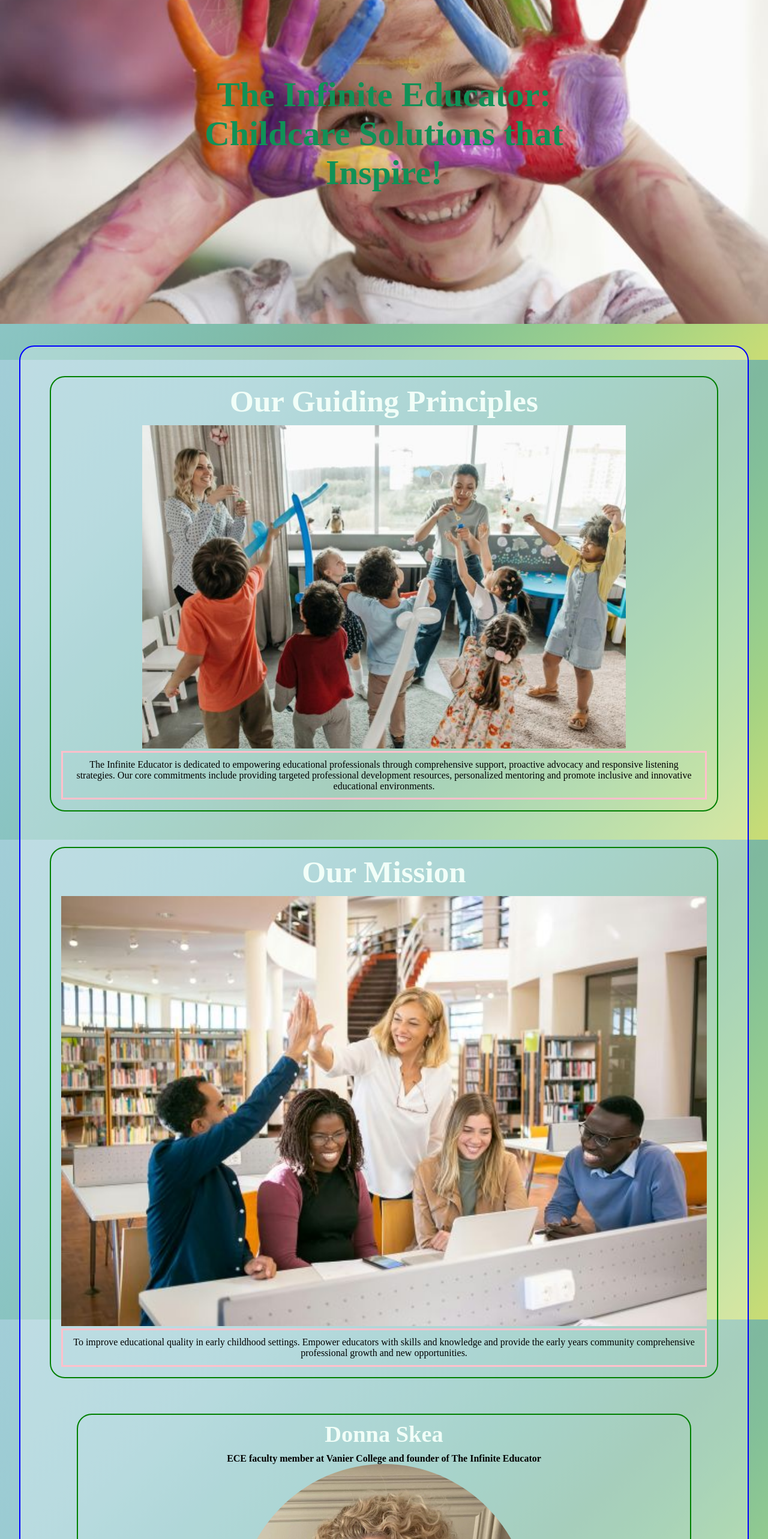
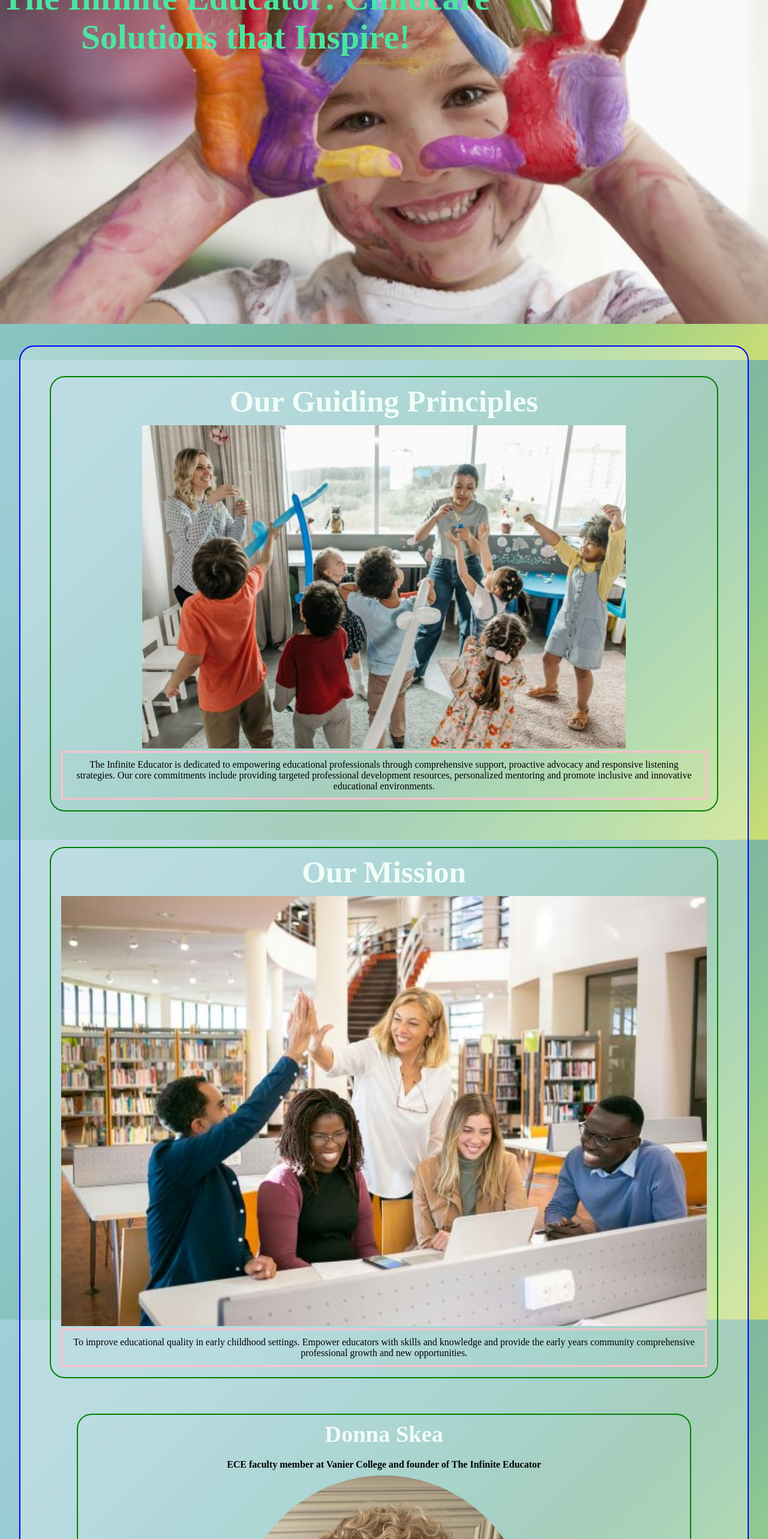
Before and after one commit to CharleenK/The-Infinite-Educator, a React (Create React App) app: page /about in a window 1280 px wide. Shown: the part 200-2766 px from the top of the page at 60% size. Built offline with nearby package versions, Linux system fonts and the light colour scheme.

Commit message:
AboutPageDiv3

```diff
--- a/src/pages/About.js
+++ b/src/pages/About.js
@@ -50,10 +50,10 @@
         </StyledDiv2>
         <StyledDiv2>
           <StyledH3>Donna Skea</StyledH3>
-          <h4>
+          <StyledH4>
             ECE faculty member at Vanier College and founder of The Infinite
             Educator
-          </h4>
+          </StyledH4>
           <StyledImg4 src={profilePic} alt="profile picture" />
           <StyledDiv3>
             <p>
@@ -93,11 +93,11 @@
 `;
 const StyledH1 = styled.h1`
   text-align: center;
+  position: absolute;
   font-size: 4.5vw;
-  color: rgba(16, 145, 87, 1);
-  position: absolute;
-  top: 50%;
-  left: 50%;
+  color: rgba(75, 229, 160, 1);
+  top: 20%;
+  left: 32%;
   transform: translate(-50%, -50%);
 `;
 
@@ -110,6 +110,10 @@
 const StyledH3 = styled.h3`
   font-size: 3vw;
   color: rgba(241, 254, 248, 1);
+  padding: 1%;
+`;
+
+const StyledH4 = styled.h4`
   padding: 1%;
 `;
 
```
